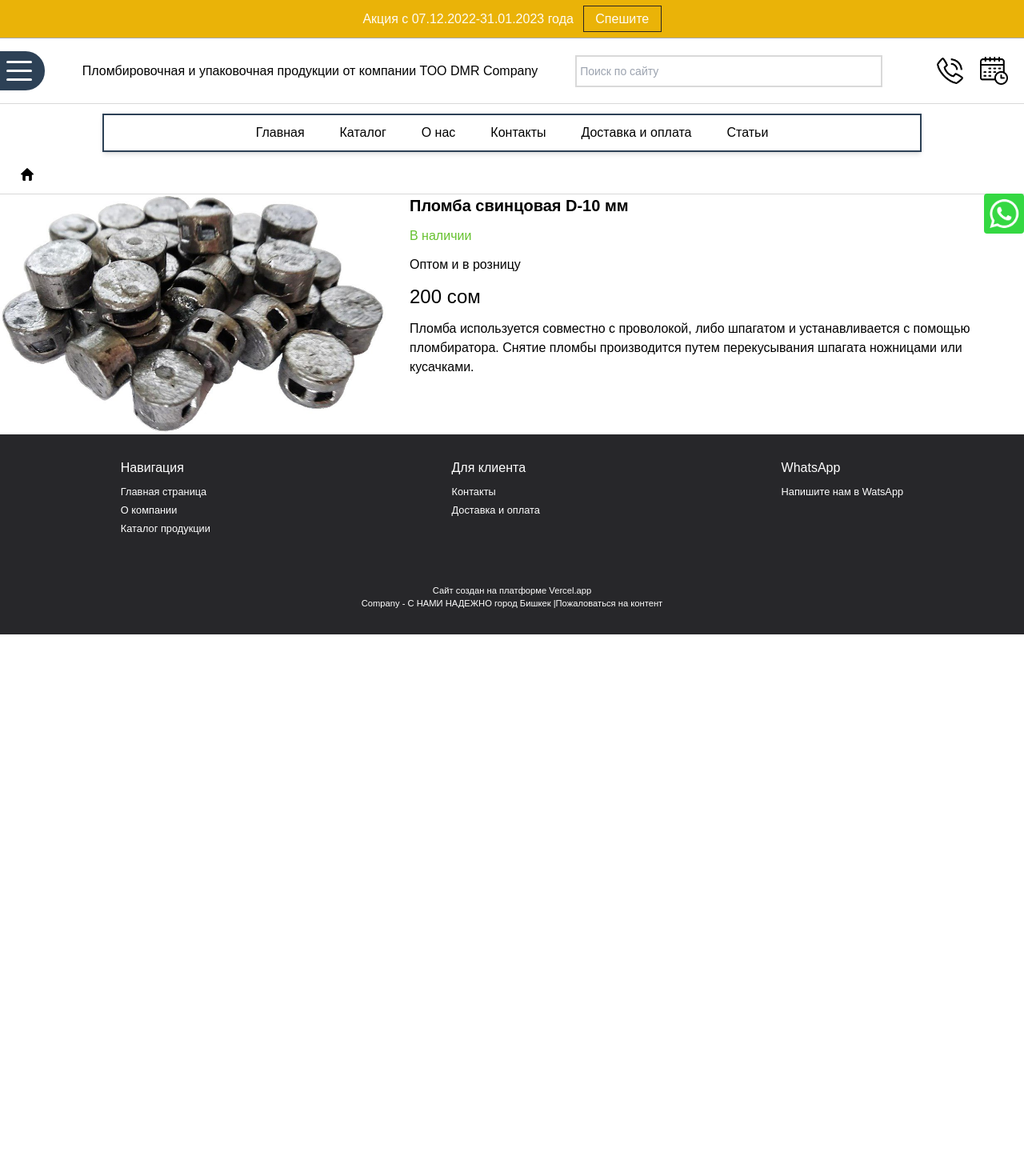
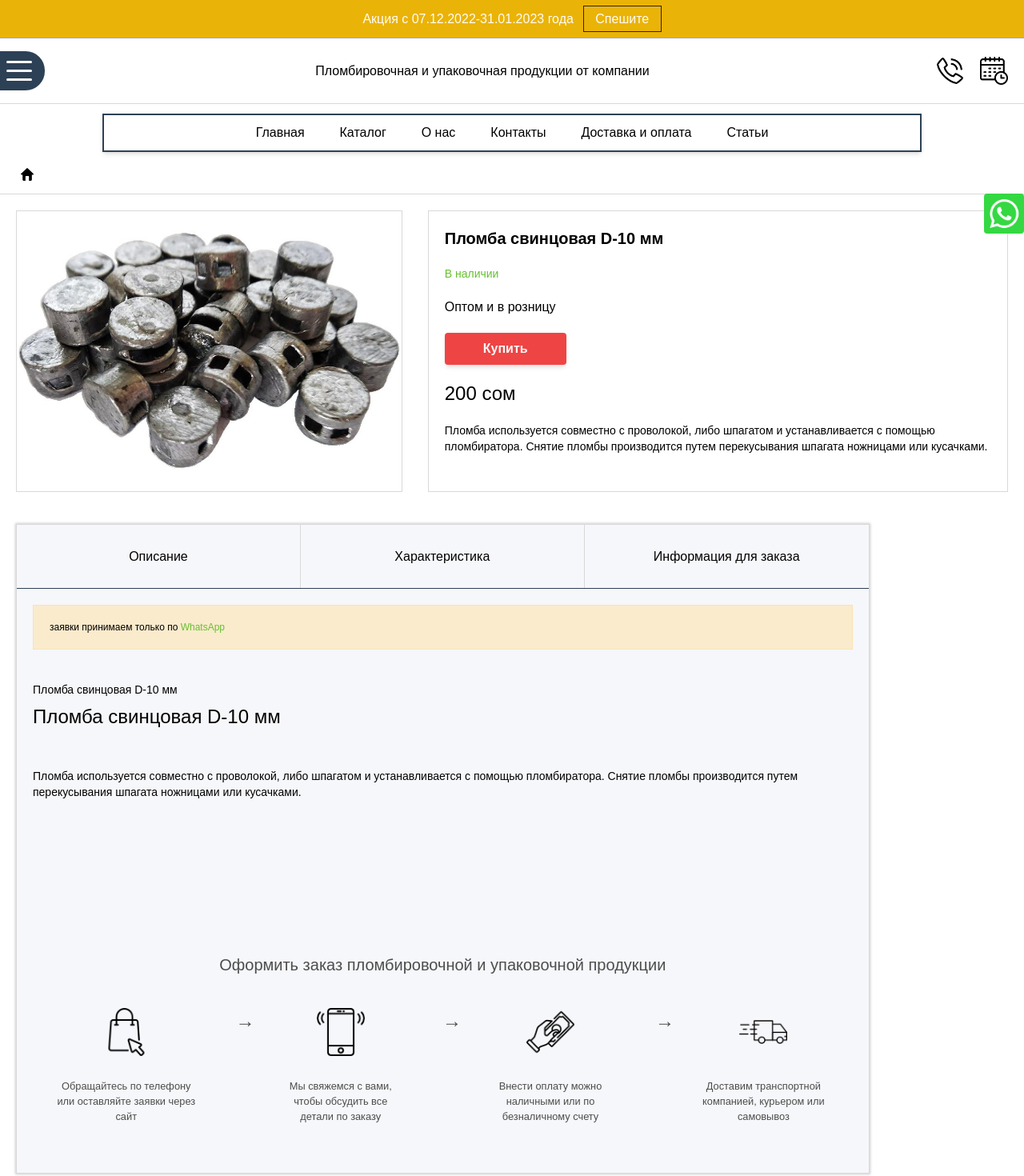
Before and after one commit to Wester641/ordinarynextkg, a Next.js app: page /product/1 in a window 1280 px wide. Shown: the top 1470 px of the page at 80% size. Before the commit the page ends 800 px from the top, so only its background shows below. Built offline with nearby package versions, Linux system fonts and the light colour scheme.

Commit message:
create: section in product id page

```diff
--- a/app/product/[id]/page.jsx
+++ b/app/product/[id]/page.jsx
@@ -5,6 +5,8 @@ import { productsForBank } from "../../../lib/constans/productsForBank";
 import { useParams } from "next/navigation";
 import { Link } from "lucide-react";
 import Image from "next/image";
+import Button from "@/components/ui/Button";
+import ProductIdInfo from "@/components/productsCards/productIdInfo/ProductIdInfo";
 
 export default function ProductDetails() {
   const params = useParams();
@@ -19,31 +21,54 @@ export default function ProductDetails() {
   }
 
   return (
-    <>
+    <section className=" min-h-screen">
       <BreadCrumbs />
-      <div className="flex">
-        <div className="w-2/5">
-          <Image
-            className="h-[300px]"
-            src={product.images[0]}
-            height={300}
-            alt="img-undefined"
-          />
+      <div className="flex h-1/2 gap-8 m-5 ">
+        <div className="w-2/5 ">
+          <div className="border border-[#d9d9d9] ">
+            <div className="w-full h-[350px] flex items-center justify-center">
+              <Image
+                className="h-[300px] object-contain"
+                src={product.images[0]}
+                height={300}
+                alt="img-undefined"
+              />
+            </div>
+          </div>
         </div>
-        <div className="flex flex-col w-3/5 gap-3">
+        <div className="flex flex-col w-3/5 gap-5 border border-[#d9d9d9] p-5">
           <h1 className="text-xl font-bold">{product.name}</h1>
           {
             <span
-              className={product.completed ? "text-salesgreen" : "text-red-500"}
+              className={
+                product.completed
+                  ? "text-salesgreen text-sm"
+                  : "text-sm text-red-500"
+              }
             >
               {product.completed ? "В наличии" : "Под заказ"}
             </span>
           }
           <span>Оптом и в розницу</span>
+          <div className="flex justify-start">
+            <Button
+              name={"Купить"}
+              href={"/catalogs"}
+              className={
+                " bg-red-500 rounded py-2 px-12 text-white-smoke font-semibold cursor-pointer  shadow-md justify-start"
+              }
+            />
+          </div>
           <p className="text-2xl">{product.price}</p>
-          <p>{product.specifications.description}</p>
+          <p className="text-sm">{product.specifications.description}</p>
         </div>
       </div>
-    </>
+      {/* <div className="h-[50px] border border-[#d9d9d9] m-5"></div> */}
+      <ProductIdInfo
+        title={product.name}
+        name={product.name}
+        desc={product.specifications.description}
+      />
+    </section>
   );
 }
--- a/components/header/Header.jsx
+++ b/components/header/Header.jsx
@@ -37,17 +37,15 @@ export default function Header() {
           <span className="block h-[2px] rounded sm:h-[3px] w-4 sm:w-8 bg-[#fff]"></span>
         </div>
         <div className="hidden sm:block text-black ">
-          <h3>
-            Пломбировочная и упаковочная продукции от компании ТОО DMR Company
-          </h3>
+          <h3>Пломбировочная и упаковочная продукции от компании </h3>
         </div>
-        <div className="hidden sm:block w-96">
+        {/* <div className="hidden sm:block w-96">
           <input
             className="w-full border-2 border-[#d9d9d9] text-sm py-2 px-1"
             type="text"
             placeholder="Поиск по сайту"
           />
-        </div>
+        </div> */}
         <div className="flex px-5 gap-5">
           <Link
             className="hover:bg-salesgreen h-9 rounded"
--- /dev/null
+++ b/components/productsCards/productIdInfo/ProductIdInfo.jsx
@@ -0,0 +1,57 @@
+import React from "react";
+import { DescMapsAndIcons } from "../../../lib/constans/descriptions";
+import Image from "next/image";
+
+function ProductIdInfo({
+  title = "Минимальная партия на мешковину - 10 погонных метров при ширине 100см.",
+  name = "Мешковина из джута (420,0 г/м2)",
+  desc,
+}) {
+  return (
+    <div className="min-h-screen border border-[#d9d9d9] shadow-4xl w-10/12 mx-5 bg-[#f6f7fa] my-10">
+      <nav className="w-full h-[80px] flex   border-b border-b-green">
+        <div className="border-r border-r-[#d9d9d9] w-1/3 flex justify-center items-center hover:bg-zinc-200 hover:border-t hover:border-t-green">
+          <button>Описание</button>
+        </div>
+        <div className="w-1/3 border-r border-r-[#d9d9d9] flex justify-center items-center hover:bg-zinc-200  hover:border-t hover:border-t-green ">
+          <button>Характеристика</button>
+        </div>
+        <div className="w-1/3 flex justify-center items-center hover:bg-zinc-200 hover:border-t hover:border-t-green">
+          <button>Информация для заказа</button>
+        </div>
+      </nav>
+      <div className="border border-[#fae2b3] m-5 h-14 bg-[#faebcc] flex items-center px-5">
+        <div className="text-xs font-medium">
+          заявки принимаем только по{" "}
+          <span className="cursor-pointer text-salesgreen">WhatsApp</span>
+        </div>
+      </div>
+      <div className=" h-[300px] flex flex-col gap-2 p-5">
+        <div className="text-sm">{title}</div>
+        <div className="text-2xl mb-10">{name}</div>
+        <div className="text-sm">{desc}</div>
+      </div>
+      <section className="max-w-full text-[#4d4d4d] m-5 py-10 flex flex-col gap-10">
+        <h2 className="text-center text-xl">
+          Оформить заказ пломбировочной и упаковочной продукции
+        </h2>
+        <div className="flex flex-col md:flex-row gap-5 items-center">
+          {DescMapsAndIcons.map((el) => (
+            <div
+              key={el.id}
+              className="flex flex-row-reverse items-start justify-center"
+            >
+              <div className="flex flex-col justify-start items-center mx-7 lg:gap-7 my-7 md:my-0 ">
+                <Image src={el.icon} className="h-[60px] w-[60px]" alt="icon" />
+                <p className="text-[0.8rem] text-center">{el.description}</p>
+              </div>
+              <p className="hidden text-2xl md:block">{el.arrow}</p>
+            </div>
+          ))}
+        </div>
+      </section>
+    </div>
+  );
+}
+
+export default ProductIdInfo;
```
